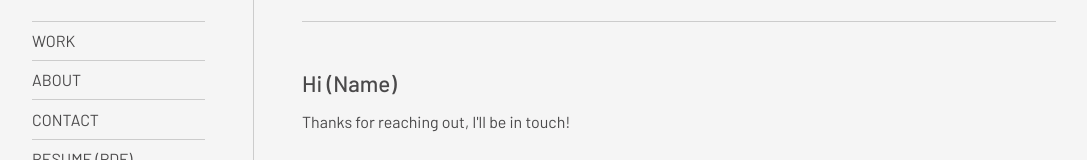
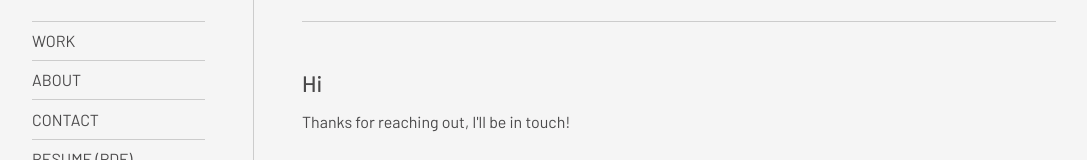
Before and after one commit to jakesmileydev/portfolio-website, a React (Create React App) app: page /thank-you in a window 1280 px wide. Shown: the part 250-410 px from the top of the page, without its empty margins (96-1183 px from the left). Built offline with nearby package versions, Linux system fonts and the light colour scheme.

Commit message:
custom thank-you message

```diff
--- a/src/App.js
+++ b/src/App.js
@@ -12,7 +12,17 @@ import ThankYou from "./jsx/pages/ThankYou";
 export default function App() {
   const location = useLocation();
 
+  //  This state controls mobile navigation
+  //  The setter is passed to all pages to build their headers
   const [isMobileNavOpen, setIsMobileNavOpen] = useState(false);
+
+  //  This state is in APP.js so the name entered in the form
+  //  can be passed down to the thank-you page
+  const [formData, setFormData] = useState({
+    name: "",
+    email: "",
+    message: "",
+  });
 
   return (
     <>
@@ -31,7 +41,13 @@ export default function App() {
           <Route
             exact
             path="/contact"
-            element={<Contact setIsMobileNavOpen={setIsMobileNavOpen} />}
+            element={
+              <Contact
+                setIsMobileNavOpen={setIsMobileNavOpen}
+                formData={formData}
+                setFormData={setFormData}
+              />
+            }
           />
           <Route
             exact
@@ -41,7 +57,12 @@ export default function App() {
           <Route
             exact
             path="/thank-you"
-            element={<ThankYou setIsMobileNavOpen={setIsMobileNavOpen} />}
+            element={
+              <ThankYou
+                setIsMobileNavOpen={setIsMobileNavOpen}
+                senderName={formData.name}
+              />
+            }
           />
         </Routes>
         {/* </div> */}
--- a/src/jsx/pages/Contact.jsx
+++ b/src/jsx/pages/Contact.jsx
@@ -1,14 +1,14 @@
+import { useEffect } from "react";
+import { useNavigate } from "react-router-dom";
+import { motion } from "framer-motion";
+
 import Header from "../components/Header";
-import { motion } from "framer-motion";
-import { useNavigate } from "react-router-dom";
-import { useState } from "react";
+
 export default function Contact(props) {
+  // For navigating to thank-you page after POST
   const navigate = useNavigate();
-  const [formData, setFormData] = useState({
-    name: "",
-    email: "",
-    message: "",
-  });
+
+  // Encode form data
   const encode = (data) => {
     return Object.keys(data)
       .map(
@@ -16,10 +16,15 @@ export default function Contact(props) {
       )
       .join("&");
   };
+
   const handleFormChange = (e) => {
-    setFormData({ ...formData, [e.target.name]: e.target.value });
-    console.log(formData);
+    props.setFormData({ ...props.formData, [e.target.name]: e.target.value });
   };
+
+  useEffect(() => {
+    console.log(props.formData);
+  }, [props.formData]);
+
   const submitHandler = (e) => {
     e.preventDefault();
     // const myForm = document.getElementById("contact-form");
@@ -34,10 +39,10 @@ export default function Contact(props) {
     fetch("/", {
       method: "POST",
       headers: { "Content-type": "application/x-www-form-urlencoded" },
-      body: encode({ "form-name": "smiley-contact", ...formData }),
+      body: encode({ "form-name": "smiley-contact", ...props.formData }),
     })
       .then(() => navigate("/thank-you"))
-      .catch((error) => console.log(error));
+      .catch((error) => alert(error));
   };
   return (
     <motion.div
--- a/src/jsx/pages/ThankYou.jsx
+++ b/src/jsx/pages/ThankYou.jsx
@@ -26,7 +26,7 @@ export default function Contact(props) {
 
       <main>
         <section className="thank-you">
-          <h2>Hi (Name)</h2>
+          <h2>Hi {`${props.senderName}`}</h2>
           <p>Thanks for reaching out, I'll be in touch!</p>
         </section>
       </main>
```
